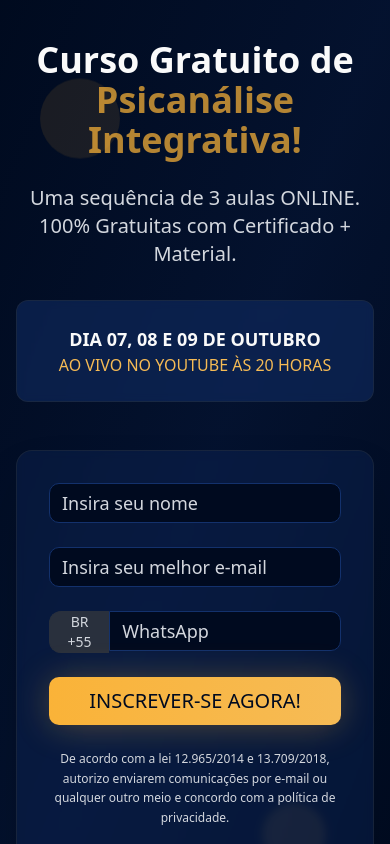
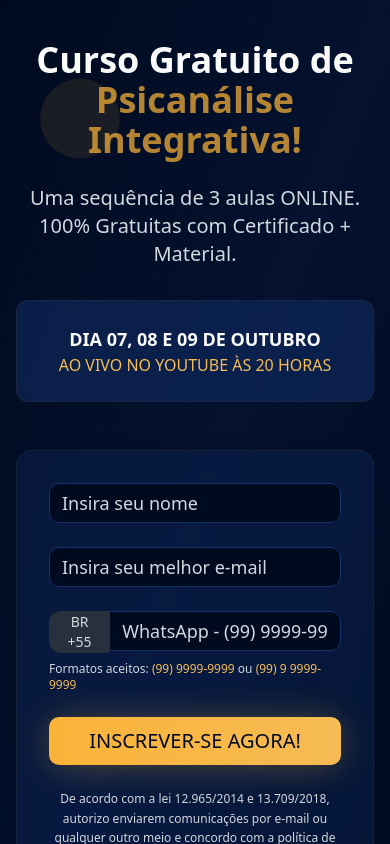
Before and after one commit to pedromurari/cursogratuito-32, a React (Vite) app: page / in a window 390 px wide. Shown: the top 844 px of the page. Built offline with nearby package versions, Linux system fonts and the light colour scheme.

Commit message:
Update phone number input

```diff
--- a/src/components/HeroSection.tsx
+++ b/src/components/HeroSection.tsx
@@ -14,6 +14,17 @@ const HeroSection = () => {
 
   const handleSubmit = async (e: React.FormEvent) => {
     e.preventDefault();
+
+    // Validate phone number format before submitting
+    if (!isValidPhone(formData.phone)) {
+      toast({
+        title: "Número de telefone inválido",
+        description: "Por favor, insira um número no formato: (99) 9999-9999 ou (99) 9 9999-9999",
+        variant: "destructive",
+      });
+      return;
+    }
+
     setIsSubmitting(true);
 
     // Format phone number for WhatsApp (remove formatting and add +55)
@@ -59,11 +70,29 @@ const HeroSection = () => {
     // Remove all non-digits
     const digits = value.replace(/\D/g, '');
 
-    // Apply Brazilian phone mask
-    if (digits.length <= 11) {
-      return digits.replace(/(\d{2})(\d{5})(\d{4})/, '($1) $2-$3');
+    // Limit to maximum 11 digits (DDD + 9 digits)
+    const limitedDigits = digits.slice(0, 11);
+
+    // Apply Brazilian phone mask based on length
+    if (limitedDigits.length <= 2) {
+      return limitedDigits;
+    } else if (limitedDigits.length <= 3) {
+      return `(${limitedDigits.slice(0, 2)}) ${limitedDigits.slice(2)}`;
+    } else if (limitedDigits.length <= 7) {
+      return `(${limitedDigits.slice(0, 2)}) ${limitedDigits.slice(2)}`;
+    } else if (limitedDigits.length <= 10) {
+      // Format for 8-digit numbers: (11) 7537-9719
+      return `(${limitedDigits.slice(0, 2)}) ${limitedDigits.slice(2, 6)}-${limitedDigits.slice(6)}`;
+    } else {
+      // Format for 9-digit numbers: (11) 9 7537-9719
+      return `(${limitedDigits.slice(0, 2)}) ${limitedDigits.slice(2, 3)} ${limitedDigits.slice(3, 7)}-${limitedDigits.slice(7)}`;
     }
-    return value;
+  };
+
+  const isValidPhone = (phone: string) => {
+    const digits = phone.replace(/\D/g, '');
+    // Accept 10 digits (DDD + 8 digits) or 11 digits (DDD + 9 digits)
+    return digits.length === 10 || digits.length === 11;
   };
 
   const handlePhoneChange = (e: React.ChangeEvent<HTMLInputElement>) => {
@@ -134,6 +163,7 @@ const HeroSection = () => {
 
             <div>
               <Label htmlFor="phone" className="sr-only">WhatsApp</Label>
+              <div className="space-y-2">
                 <div className="flex">
                   <span className="inline-flex items-center px-3 rounded-l-lg border border-r-0 border-border bg-muted text-muted-foreground text-sm">
                     BR +55
@@ -141,12 +171,25 @@ const HeroSection = () => {
                   <Input
                     id="phone"
                     type="tel"
-                  placeholder="WhatsApp"
+                    placeholder="WhatsApp - (99) 9999-9999"
                     value={formData.phone}
                     onChange={handlePhoneChange}
-                  className="input-form w-full text-lg rounded-l-none"
+                    className={`input-form w-full text-lg rounded-l-none ${
+                      formData.phone && !isValidPhone(formData.phone)
+                        ? 'border-red-500 focus:border-red-500'
+                        : ''
+                    }`}
                     required
                   />
+                </div>
+                <p className="text-xs text-muted-foreground text-left">
+                  Formatos aceitos: <span className="text-accent">(99) 9999-9999</span> ou <span className="text-accent">(99) 9 9999-9999</span>
+                </p>
+                {formData.phone && !isValidPhone(formData.phone) && (
+                  <p className="text-xs text-red-500 text-left">
+                    Número inválido. Use o formato correto.
+                  </p>
+                )}
               </div>
             </div>
 
```
Lines whose indentation alone changed are shown as unchanged.
